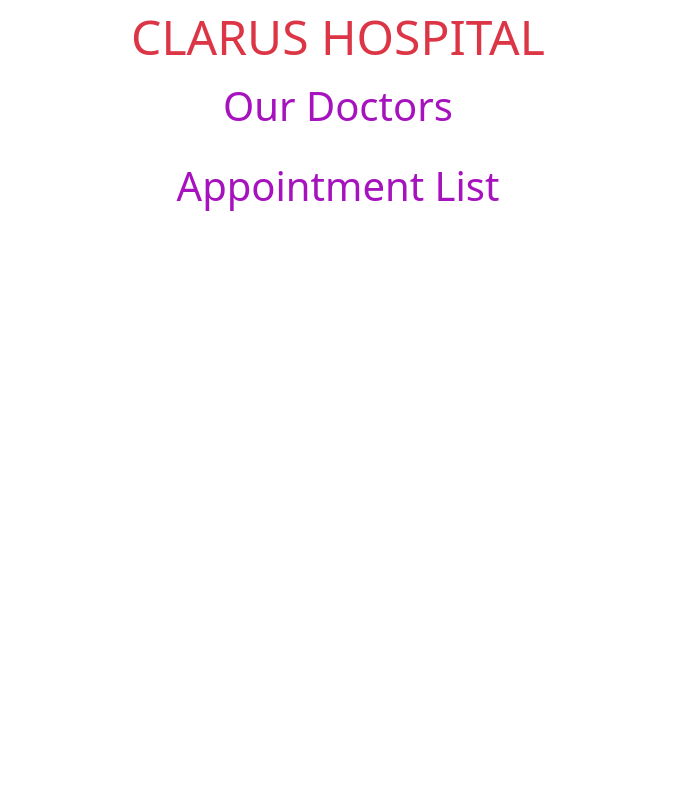
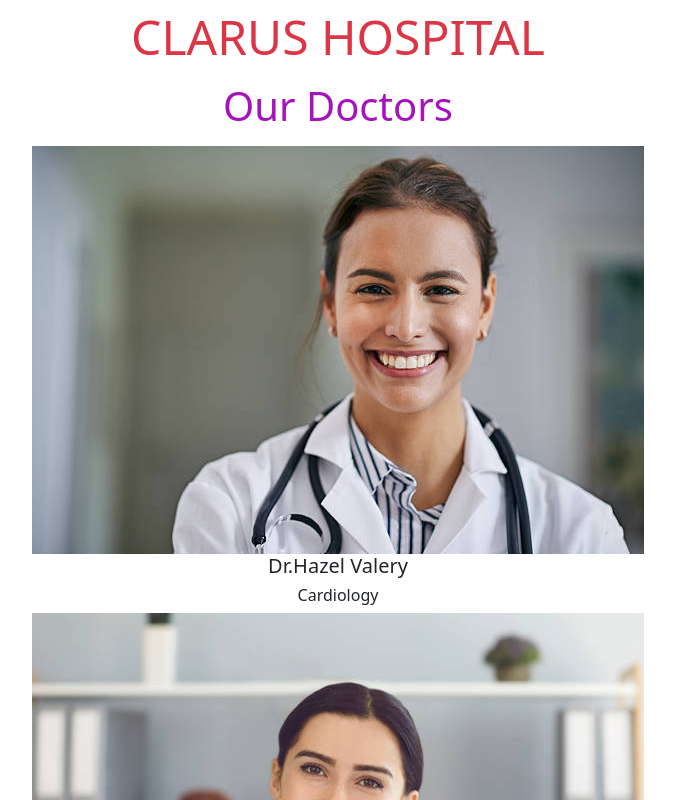
Before and after one commit to psyBeth/appointment-app, a React (Create React App) app: page / in a window 1280 px wide. Shown: the top 800 px of the page, without its empty margins (302-977 px from the left). Built offline with nearby package versions, Linux system fonts and the light colour scheme.

Commit message:
doctors row struct

```diff
--- a/src/App.css
+++ b/src/App.css
@@ -5,6 +5,7 @@
   border-radius: 1rem;
   max-height: 130px;
 }
+
 .doctor-img:hover {
   transform: scale(1.05);
   border: 2px solid red;
@@ -27,6 +28,7 @@
 .consulted {
   border-left: 1rem solid rgb(166, 18, 189);
 }
+
 .consulted::after {
   content: "CONSULTED";
   background-color: rgb(166, 18, 189);
--- a/src/components/Doctors.jsx
+++ b/src/components/Doctors.jsx
@@ -1,4 +1,7 @@
 import Container from "react-bootstrap/Container"
+import {doctorData} from "../helper/data"
+import { Col } from "react-bootstrap"
+import { Row } from "react-bootstrap"
 
 const Doctors = () => {
   return (
@@ -6,6 +9,15 @@
       <h3 className="display-6 mb-3" style={{ color: "rgb(166, 18, 189)" }}>
         Our Doctors
       </h3>
+      <Row>
+        {doctorData.map(({id, img, dep, name}) => (
+          <Col>
+          <img src={img} alt={name} />
+          <h5>{name}</h5>
+          <h6>{dep}</h6>
+          </Col>
+        ))}
+      </Row>
     </Container>
   )
 }
```
